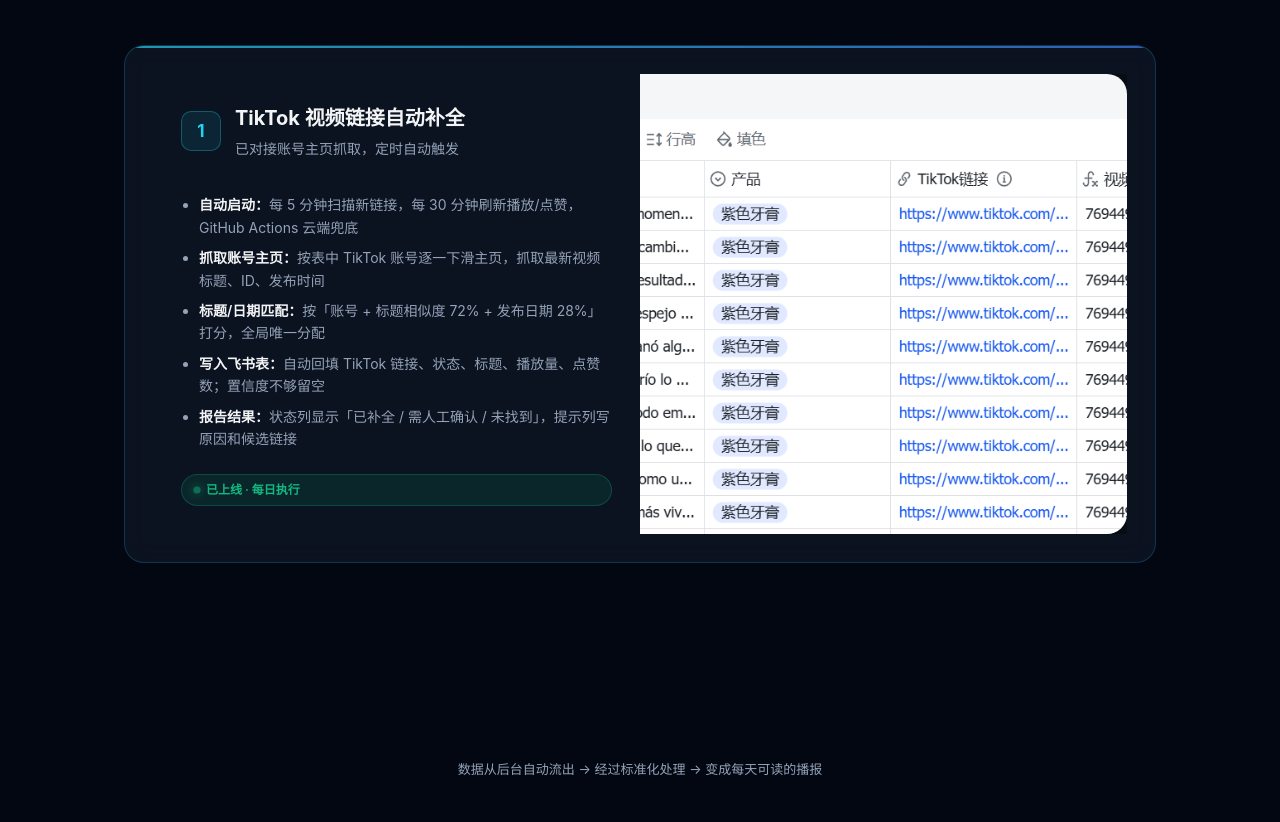
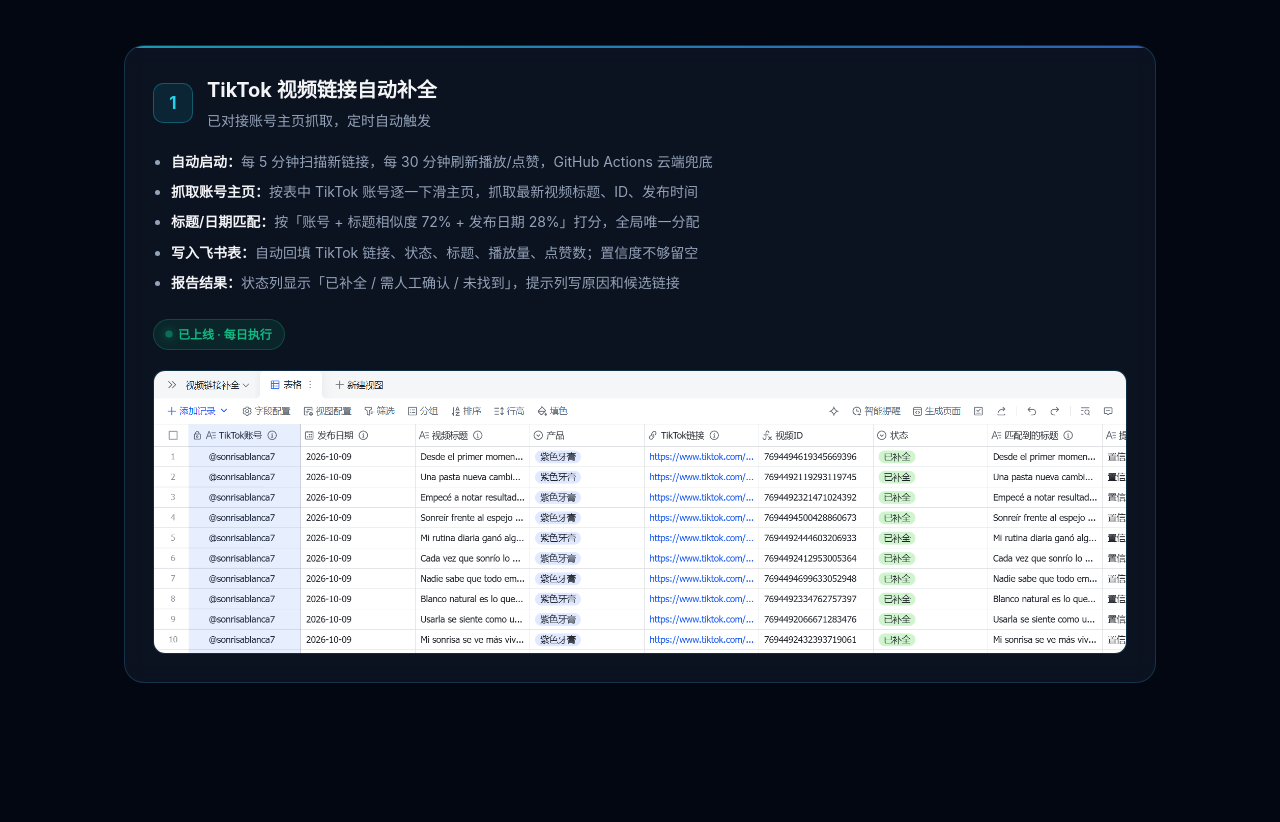
Before and after one commit to BBHUTU/gmvmax-flow, a plain HTML site: page index.html in a window 1280 px wide. Shown: the part 3673-4495 px from the top of the page. Drawn offline with Linux system fonts and the light colour scheme.

Commit message:
update index.html

```diff
--- a/index.html
+++ b/index.html
@@ -718,9 +718,8 @@
         </div>
       </div>
 
-      <div class="cards split">
-        <article class="card card-split">
-          <div class="card-main">
+      <div class="cards">
+        <article class="card">
           <div class="card-header">
             <div class="card-badge">1</div>
             <div>
@@ -736,8 +735,7 @@
             <li><strong>报告结果：</strong>状态列显示「已补全 / 需人工确认 / 未找到」，提示列写原因和候选链接</li>
           </ul>
           <span class="status-pill">已上线 · 每日执行</span>
-          </div>
-          <div class="card-media">
+          <div class="screenshot">
             <img src="images/tiktok_link_table.png" alt="TikTok 链接补全结果表格" />
           </div>
         </article>
```
Lines whose indentation alone changed are shown as unchanged.
